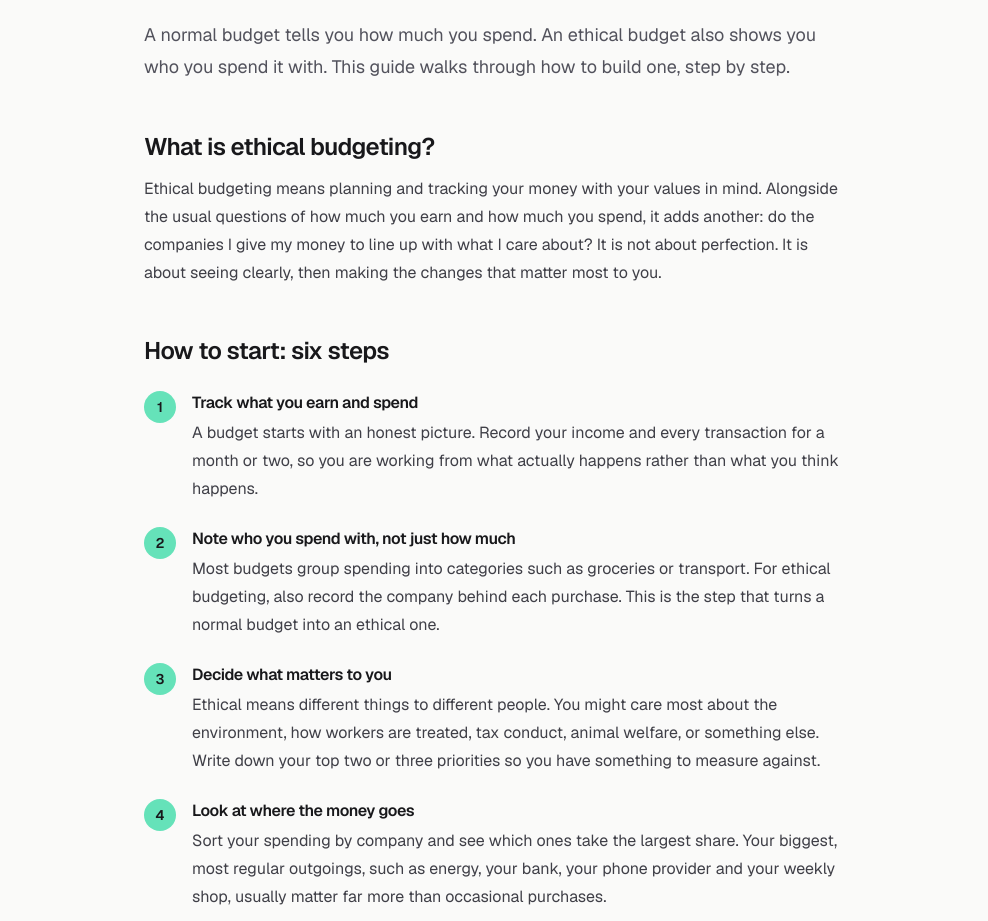
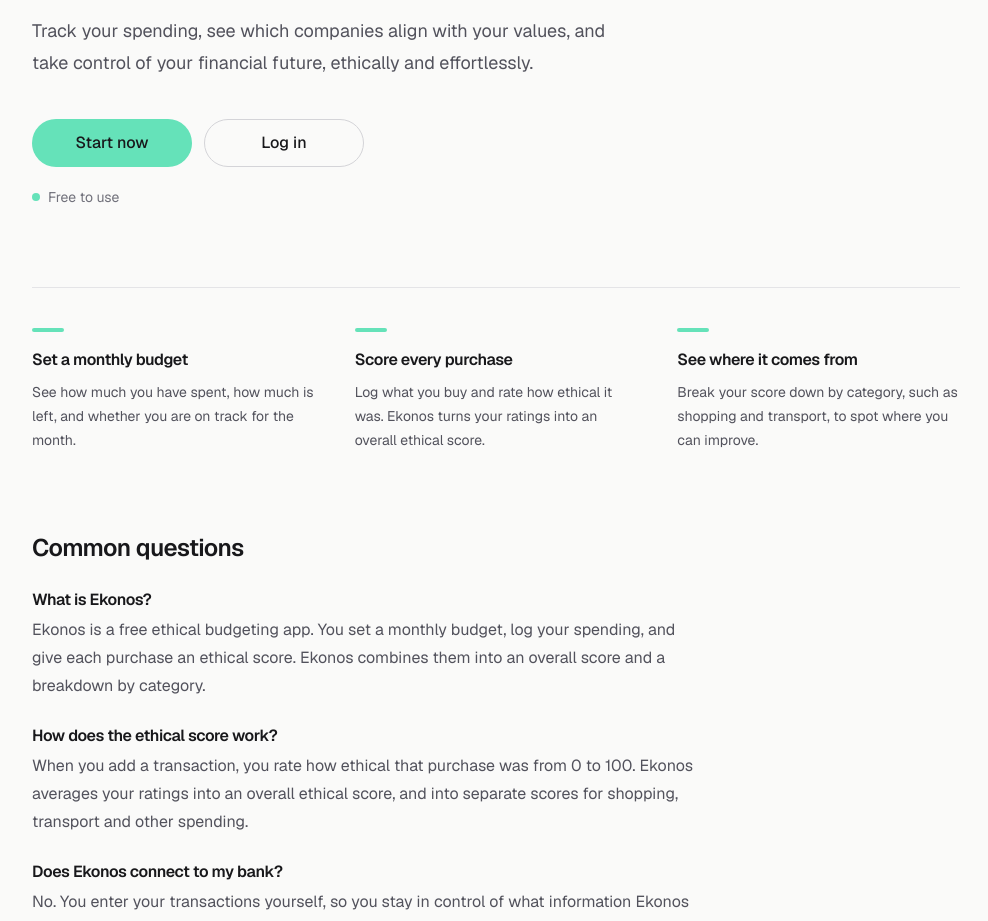
Before and after one commit to haidurqureshi/Ekonos, a Next.js app: page / in a window 1280 px wide. Shown: the part 360-1281 px from the top of the page, without its empty margins (144-1132 px from the left). Built offline with nearby package versions, Linux system fonts and the light colour scheme; no server answers.

Commit message:
Update page.tsx

```diff
--- a/app/page.tsx
+++ b/app/page.tsx
@@ -1,45 +1,92 @@
 import type { Metadata } from "next";
 import Image from "next/image";
 import Link from "next/link";
+import { cookies } from "next/headers";
+import { redirect } from "next/navigation";
 
 export const metadata: Metadata = {
-  title: "Ethical Budgeting: How to Budget in Line With Your Values",
-  description:
-    "A practical guide to ethical budgeting: how to track your spending, see where your money really goes, and make changes that match your values.",
-  alternates: { canonical: "/guides/ethical-budgeting" },
+  alternates: { canonical: "/" },
 };
 
-const steps = [
+const jsonLd = {
+  "@context": "https://schema.org",
+  "@type": "WebApplication",
+  name: "Ekonos",
+  url: "https://ekonos.co.uk",
+  description:
+    "A free ethical budgeting app. Set a monthly budget, log your spending, and score each purchase so you can see how ethical your spending really is.",
+  applicationCategory: "FinanceApplication",
+  operatingSystem: "Any (web browser)",
+  offers: { "@type": "Offer", price: "0", priceCurrency: "GBP" },
+  publisher: {
+    "@type": "Organization",
+    name: "HaidurQureshi Ltd",
+    url: "https://haidurqureshi.com",
+  },
+};
+
+const faqs = [
   {
-    title: "Track what you earn and spend",
-    text: "A budget starts with an honest picture. Record your income and every transaction for a month or two, so you are working from what actually happens rather than what you think happens.",
+    q: "What is Ekonos?",
+    a: "Ekonos is a free ethical budgeting app. You set a monthly budget, log your spending, and give each purchase an ethical score. Ekonos combines them into an overall score and a breakdown by category.",
   },
   {
-    title: "Note who you spend with, not just how much",
-    text: "Most budgets group spending into categories such as groceries or transport. For ethical budgeting, also record the company behind each purchase. This is the step that turns a normal budget into an ethical one.",
+    q: "How does the ethical score work?",
+    a: "When you add a transaction, you rate how ethical that purchase was from 0 to 100. Ekonos averages your ratings into an overall ethical score, and into separate scores for shopping, transport and other spending.",
   },
   {
-    title: "Decide what matters to you",
-    text: "Ethical means different things to different people. You might care most about the environment, how workers are treated, tax conduct, animal welfare, or something else. Write down your top two or three priorities so you have something to measure against.",
+    q: "Does Ekonos connect to my bank?",
+    a: "No. You enter your transactions yourself, so you stay in control of what information Ekonos holds.",
   },
   {
-    title: "Look at where the money goes",
-    text: "Sort your spending by company and see which ones take the largest share. Your biggest, most regular outgoings, such as energy, your bank, your phone provider and your weekly shop, usually matter far more than occasional purchases.",
+    q: "Is Ekonos free?",
+    a: "Yes, Ekonos is currently free to use. If that ever changes, we will update our terms and tell users in advance.",
   },
   {
-    title: "Change what is realistic",
-    text: "You don’t have to overhaul everything at once. Pick one or two large, regular costs and look at alternatives. Ethical options are sometimes more expensive and sometimes not, which is exactly why you want to see the numbers before you decide.",
-  },
-  {
-    title: "Review regularly",
-    text: "Check in monthly. Your income, prices and priorities all change, and a short regular review keeps your budget and your values pointing the same way.",
+    q: "Is Ekonos financial advice?",
+    a: "No. Ekonos is a budgeting tool, and nothing in it is financial, investment, tax or legal advice.",
   },
 ];
 
-export default function EthicalBudgetingGuide() {
+const features = [
+  {
+    title: "Set a monthly budget",
+    text: "See how much you have spent, how much is left, and whether you are on track for the month.",
+  },
+  {
+    title: "Score every purchase",
+    text: "Log what you buy and rate how ethical it was. Ekonos turns your ratings into an overall ethical score.",
+  },
+  {
+    title: "See where it comes from",
+    text: "Break your score down by category, such as shopping and transport, to spot where you can improve.",
+  },
+];
+
+export default async function Home() {
+  const cookieStore = await cookies();
+  const token = cookieStore.get("token")?.value;
+
+  if (token) {
+    redirect("/dashboard");
+  }
+
   return (
-    <div className="flex flex-1 flex-col">
-      <header className="mx-auto flex w-full max-w-3xl items-center justify-between px-5 py-6 sm:px-8">
+    <div className="relative isolate flex flex-1 flex-col">
+      <script
+        type="application/ld+json"
+        dangerouslySetInnerHTML={{
+          __html: JSON.stringify(jsonLd).replace(/</g, "\\u003c"),
+        }}
+      />
+      {/* Soft brand glow */}
+      <div
+        aria-hidden="true"
+        className="pointer-events-none absolute inset-x-0 top-0 -z-10 h-[28rem] bg-[radial-gradient(60%_60%_at_50%_0%,rgba(101,226,185,0.22),transparent)] dark:bg-[radial-gradient(60%_60%_at_50%_0%,rgba(101,226,185,0.12),transparent)]"
+      />
+
+      {/* Top bar */}
+      <header className="mx-auto flex w-full max-w-5xl items-center justify-between px-5 py-6 sm:px-8 lg:px-12">
         <Link
           href="/"
           aria-label="Ekonos home"
@@ -50,104 +97,100 @@
             alt="Ekonos"
             width={100}
             height={100}
-            className="h-10 w-auto"
+            priority
+            className="h-10 w-auto sm:h-12"
           />
         </Link>
         <Link
           href="/login"
-          className="text-sm font-medium text-zinc-600 underline-offset-4 hover:text-zinc-900 hover:underline dark:text-zinc-400 dark:hover:text-zinc-50"
+          className="rounded-full text-sm font-medium text-zinc-600 underline-offset-4 transition-colors hover:text-zinc-900 hover:underline focus-visible:outline-2 focus-visible:outline-offset-4 focus-visible:outline-emerald-600 dark:focus-visible:outline-[#65e2b9] dark:text-zinc-400 dark:hover:text-zinc-50"
         >
           Log in
         </Link>
       </header>
 
-      <main className="mx-auto w-full max-w-3xl flex-1 px-5 pb-16 pt-6 sm:px-8 sm:pt-12">
-        <article>
+      {/* Hero */}
+      <main className="mx-auto flex w-full max-w-5xl flex-1 flex-col justify-center px-5 py-12 sm:px-8 sm:py-16 lg:px-12 lg:py-24">
+        <h1 className="max-w-3xl text-[clamp(2.25rem,6vw+0.5rem,4.5rem)] font-semibold leading-[1.05] tracking-tight text-balance">
+          Budgeting that reflects your values.
+        </h1>
+
+        <p className="mt-6 max-w-xl text-base leading-7 text-zinc-600 sm:mt-8 sm:text-lg sm:leading-8 dark:text-zinc-400">
+          Track your spending, see which companies align with your values, and
+          take control of your financial future, ethically and effortlessly.
+        </p>
+
+        <div className="mt-8 flex flex-col gap-3 sm:mt-10 sm:flex-row">
+          <Link
+            href="/start"
+            className="inline-flex h-12 items-center justify-center rounded-full bg-[#65e2b9] px-7 text-base font-medium text-zinc-900 transition-colors hover:bg-[#4fd3a8] focus-visible:outline-2 focus-visible:outline-offset-2 focus-visible:outline-emerald-600 dark:focus-visible:outline-[#65e2b9] sm:min-w-40"
+          >
+            Start now
+          </Link>
+          <Link
+            href="/login"
+            className="inline-flex h-12 items-center justify-center rounded-full border border-zinc-300 px-7 text-base font-medium transition-colors hover:bg-zinc-100 focus-visible:outline-2 focus-visible:outline-offset-2 focus-visible:outline-emerald-600 dark:focus-visible:outline-[#65e2b9] sm:min-w-40 dark:border-zinc-700 dark:hover:bg-zinc-900"
+          >
+            Log in
+          </Link>
+        </div>
+
+        <p className="mt-5 inline-flex items-center gap-2 text-sm text-zinc-500">
           <span
             aria-hidden="true"
-            className="mb-5 block h-1 w-10 rounded-full bg-[#65e2b9]"
+            className="h-2 w-2 rounded-full bg-[#65e2b9]"
           />
-          <h1 className="text-[clamp(2rem,4vw+1rem,3.25rem)] font-semibold leading-tight tracking-tight text-balance">
-            Ethical budgeting: how to budget in line with your values
-          </h1>
-          <p className="mt-6 text-lg leading-8 text-zinc-600 dark:text-zinc-400">
-            A normal budget tells you how much you spend. An ethical budget also
-            shows you who you spend it with. This guide walks through how to
-            build one, step by step.
+          Free to use
         </p>
 
-          <section className="mt-12 space-y-3">
+        {/* What it does */}
+        <ul className="mt-16 grid gap-x-10 gap-y-8 border-t border-zinc-200 pt-10 sm:mt-20 sm:grid-cols-3 dark:border-zinc-800">
+          {features.map((feature) => (
+            <li key={feature.title}>
+              <span
+                aria-hidden="true"
+                className="mb-4 block h-1 w-8 rounded-full bg-[#65e2b9]"
+              />
+              <h2 className="text-base font-semibold tracking-tight">
+                {feature.title}
+              </h2>
+              <p className="mt-2 text-sm leading-6 text-zinc-600 dark:text-zinc-400">
+                {feature.text}
+              </p>
+            </li>
+          ))}
+        </ul>
+
+        {/* Common questions */}
+        <section className="mt-16 max-w-2xl sm:mt-20">
           <h2 className="text-2xl font-semibold tracking-tight">
-              What is ethical budgeting?
+            Common questions
           </h2>
-            <p className="leading-7 text-zinc-700 dark:text-zinc-300">
-              Ethical budgeting means planning and tracking your money with
-              your values in mind. Alongside the usual questions of how much
-              you earn and how much you spend, it adds another: do the
-              companies I give my money to line up with what I care about?
-              It is not about perfection. It is about seeing clearly, then
-              making the changes that matter most to you.
+          <dl className="mt-6 space-y-6">
+            {faqs.map((item) => (
+              <div key={item.q}>
+                <dt className="font-semibold tracking-tight">{item.q}</dt>
+                <dd className="mt-1 text-base leading-7 text-zinc-600 dark:text-zinc-400">
+                  {item.a}
+                </dd>
+              </div>
+            ))}
+          </dl>
+          <p className="mt-8 text-base leading-7 text-zinc-600 dark:text-zinc-400">
+            New to budgeting with your values in mind? Read our{" "}
+            <Link
+              href="/guides/ethical-budgeting"
+              className="font-medium text-zinc-900 underline underline-offset-4 hover:text-zinc-600 dark:text-zinc-50 dark:hover:text-zinc-300"
+            >
+              guide to ethical budgeting
+            </Link>
+            .
           </p>
         </section>
 
-          <section className="mt-12">
-            <h2 className="text-2xl font-semibold tracking-tight">
-              How to start: six steps
-            </h2>
-            <ol className="mt-6 space-y-6">
-              {steps.map((step, i) => (
-                <li key={step.title} className="flex gap-4">
-                  <span
-                    aria-hidden="true"
-                    className="grid h-8 w-8 flex-shrink-0 place-items-center rounded-full bg-[#65e2b9] text-sm font-semibold text-zinc-900"
-                  >
-                    {i + 1}
-                  </span>
-                  <div>
-                    <h3 className="font-semibold tracking-tight">
-                      {step.title}
-                    </h3>
-                    <p className="mt-1 leading-7 text-zinc-700 dark:text-zinc-300">
-                      {step.text}
+        <p className="mt-10 max-w-2xl text-xs leading-5 text-zinc-500">
+          Ekonos is a budgeting tool and does not provide financial advice. Ethical scores reflect the ratings you enter and are a general guide only.
         </p>
-                  </div>
-                </li>
-              ))}
-            </ol>
-          </section>
-
-          <section className="mt-12 space-y-3">
-            <h2 className="text-2xl font-semibold tracking-tight">
-              How Ekonos helps
-            </h2>
-            <p className="leading-7 text-zinc-700 dark:text-zinc-300">
-              Ekonos is a free budgeting app built around exactly this idea.
-              You record your income and spending, tag each transaction with
-              the company, and Ekonos shows an ethical score reflecting how
-              your spending lines up with ethical and environmental
-              considerations. You enter your own data, and Ekonos doesn’t
-              connect to your bank accounts.
-            </p>
-            <p className="leading-7 text-zinc-700 dark:text-zinc-300">
-              Ethical scores are our own assessment of publicly available
-              information and are a general guide only.
-            </p>
-            <div className="pt-3">
-              <Link
-                href="/start"
-                className="inline-flex h-12 items-center justify-center rounded-full bg-[#65e2b9] px-7 text-base font-medium text-zinc-900 transition-colors hover:bg-[#4fd3a8] focus-visible:outline-2 focus-visible:outline-offset-2 focus-visible:outline-emerald-600 dark:focus-visible:outline-[#65e2b9]"
-              >
-                Start now, it’s free
-              </Link>
-            </div>
-          </section>
-
-          <p className="mt-12 text-xs leading-5 text-zinc-500">
-            This guide is general information, not financial, investment, tax
-            or legal advice. For significant financial decisions, speak to a
-            qualified adviser.
-          </p>
-        </article>
       </main>
     </div>
   );
```
Lines whose indentation alone changed are shown as unchanged.
